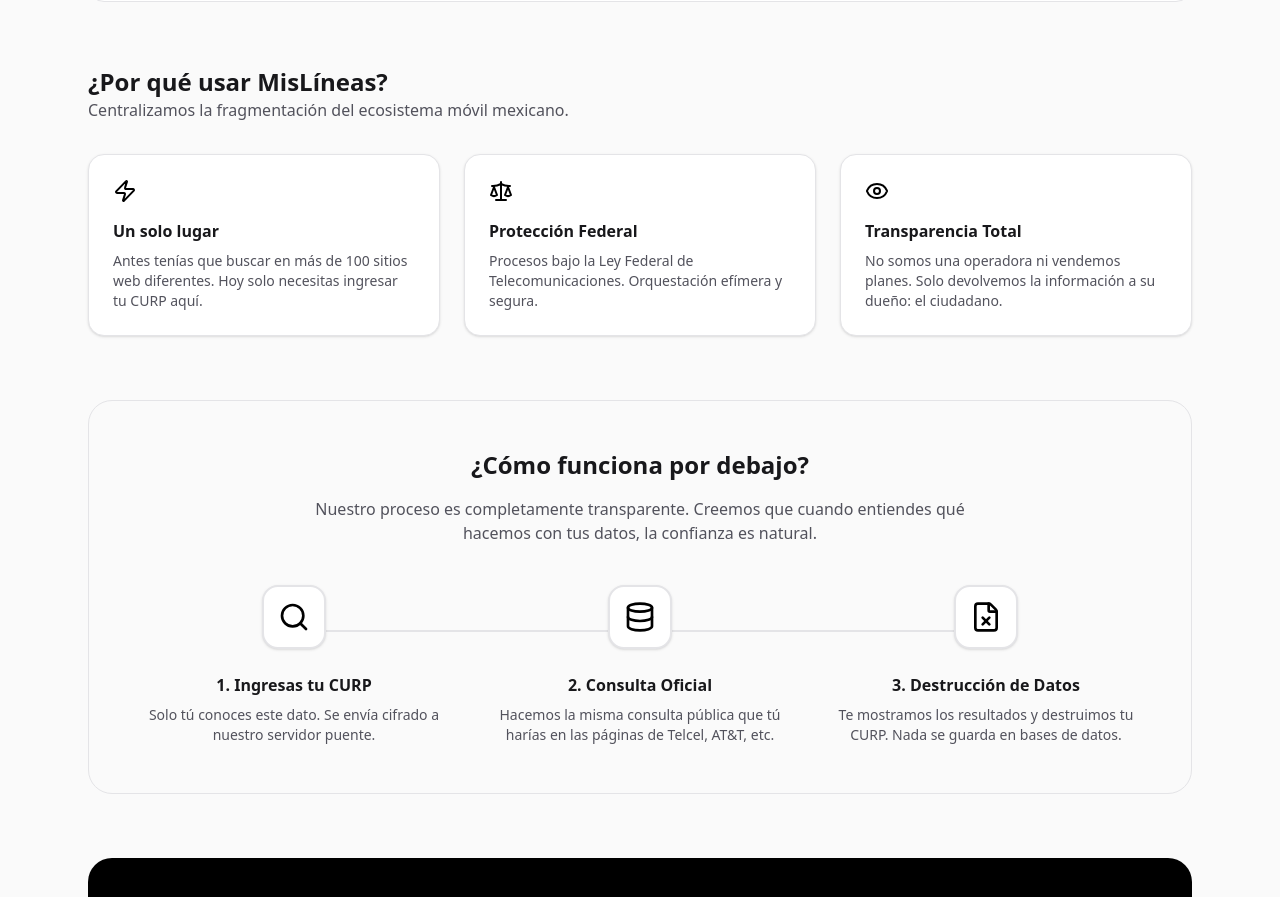
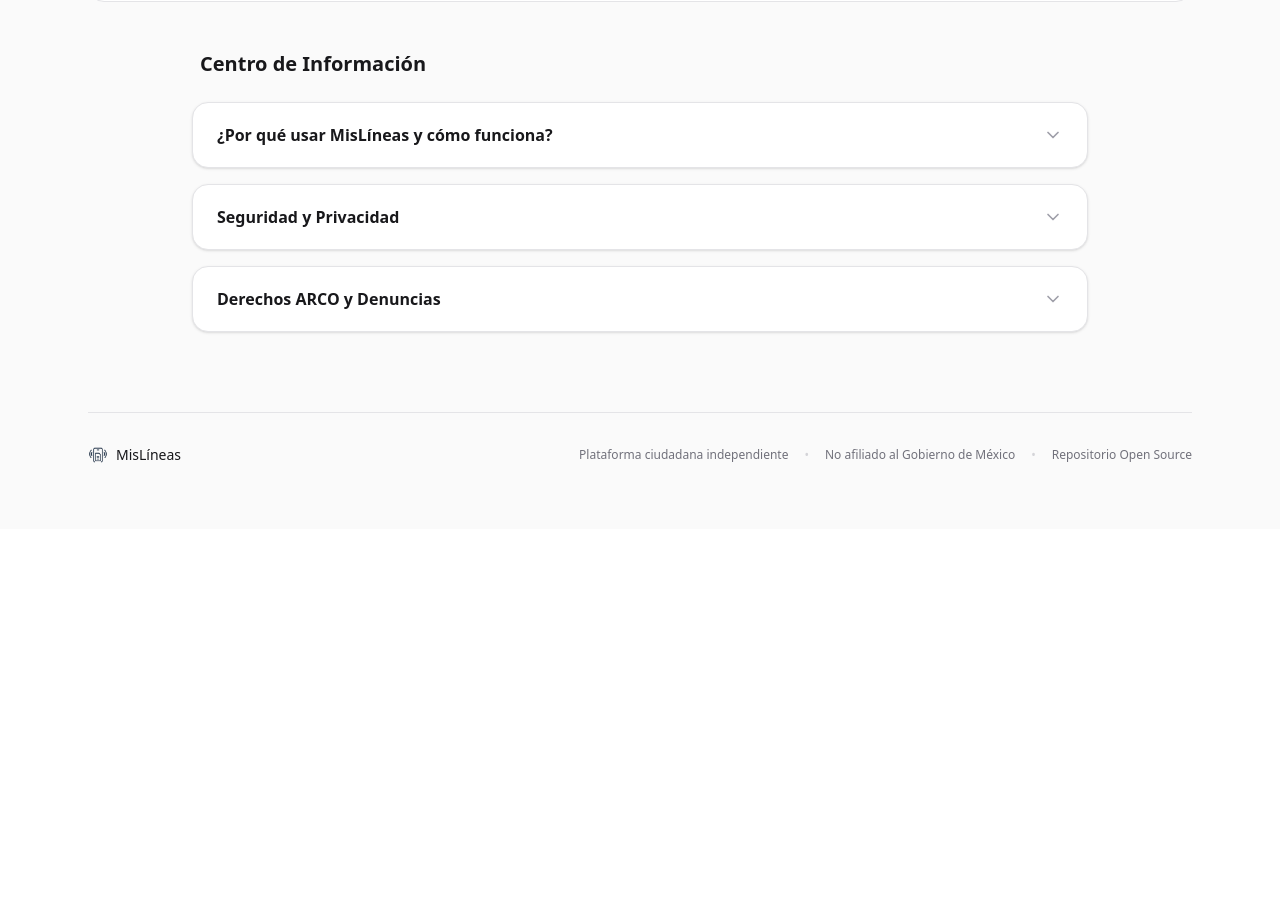
Before and after one commit to CarlosNunezMX/MisLineas, a Next.js app: page / in a window 1280 px wide. Shown: the part 1900-2797 px from the top of the page. After the commit the page ends 2429 px from the top, so only its background shows below. Built offline with nearby package versions, Linux system fonts and the light colour scheme.

Commit message:
feat: implement AccordionItem component and restructure sections for improved layout and user experience

```diff
--- a/src/app/page.tsx
+++ b/src/app/page.tsx
@@ -4,6 +4,7 @@ import { AlertCircle } from "lucide-react";
 import { AnimatePresence } from "motion/react";
 import type React from "react";
 import { useState } from "react";
+import { AccordionItem } from "@/components/home/AccordionItem";
 import { ArcoSection } from "@/components/home/ArcoSection";
 import { CurpForm } from "@/components/home/CurpForm";
 import { EmptyState } from "@/components/home/EmptyState";
@@ -114,11 +115,23 @@ export default function MisLineas() {
           </div>
         </div>
 
-        <div className="mt-20 space-y-16">
+        <div className="mt-20 space-y-12">
           <OperatorsSection />
-          <WhySection />
-          <SecuritySection />
-          <ArcoSection />
+
+          <div className="max-w-4xl mx-auto space-y-4">
+            <h2 className="text-xl font-bold text-zinc-900 mb-6 px-2 text-center md:text-left">
+              Centro de Información
+            </h2>
+            <AccordionItem title="¿Por qué usar MisLíneas y cómo funciona?">
+              <WhySection />
+            </AccordionItem>
+            <AccordionItem title="Seguridad y Privacidad">
+              <SecuritySection />
+            </AccordionItem>
+            <AccordionItem title="Derechos ARCO y Denuncias">
+              <ArcoSection />
+            </AccordionItem>
+          </div>
         </div>
 
         <Footer />
--- /dev/null
+++ b/src/components/home/AccordionItem.tsx
@@ -0,0 +1,49 @@
+import { ChevronDown } from "lucide-react";
+import { AnimatePresence, motion } from "motion/react";
+import { type ReactNode, useState } from "react";
+
+interface AccordionItemProps {
+  title: string;
+  children: ReactNode;
+  defaultOpen?: boolean;
+}
+
+export function AccordionItem({
+  title,
+  children,
+  defaultOpen = false,
+}: AccordionItemProps) {
+  const [isOpen, setIsOpen] = useState(defaultOpen);
+
+  return (
+    <div className="border border-zinc-200 bg-white rounded-2xl overflow-hidden shadow-sm">
+      <button
+        onClick={() => setIsOpen(!isOpen)}
+        className="w-full text-left px-6 py-5 flex items-center justify-between font-semibold text-zinc-900 focus:outline-none focus-visible:ring-2 focus-visible:ring-zinc-900"
+        aria-expanded={isOpen}
+      >
+        {title}
+        <motion.div
+          animate={{ rotate: isOpen ? 180 : 0 }}
+          transition={{ duration: 0.2 }}
+        >
+          <ChevronDown className="w-5 h-5 text-zinc-400" />
+        </motion.div>
+      </button>
+      <AnimatePresence initial={false}>
+        {isOpen && (
+          <motion.div
+            initial={{ height: 0, opacity: 0 }}
+            animate={{ height: "auto", opacity: 1 }}
+            exit={{ height: 0, opacity: 0 }}
+            transition={{ duration: 0.2, ease: "easeInOut" }}
+          >
+            <div className="px-6 pb-6 pt-0 border-t border-zinc-100">
+              {children}
+            </div>
+          </motion.div>
+        )}
+      </AnimatePresence>
+    </div>
+  );
+}
--- a/src/components/home/LineCard.tsx
+++ b/src/components/home/LineCard.tsx
@@ -1,6 +1,6 @@
 "use client";
 
-import { ExternalLink, Flag, Phone } from "lucide-react";
+import { ExternalLink, Flag, MessageSquareWarning, Phone } from "lucide-react";
 import { motion } from "motion/react";
 import { CopyButton } from "@/components/ui/CopyButton";
 import { getProviderWebsite } from "@/lib/data/providerWebsites";
@@ -83,6 +83,18 @@ export function LineCard({ linea, idx, onReport }: Props) {
             <Flag className="w-4 h-4" />
           </button>
         )}
+        {(linea.isError || linea.isNotFound) && (
+          <a
+            href="https://docs.google.com/forms/d/e/1FAIpQLSdI1KnQDXHA6lnAD29JZLokvf5NRCeLb_wPuTiDQ1bs8os6_A/viewform"
+            target="_blank"
+            rel="noopener noreferrer"
+            className="p-2 text-zinc-400 hover:text-blue-500 hover:bg-blue-50 rounded-xl transition-colors"
+            aria-label={`Reportar problema con ${linea.operadora}`}
+            title="Ayúdenos reportando este problema"
+          >
+            <MessageSquareWarning className="w-4 h-4" />
+          </a>
+        )}
         {website && isConfirmed && (
           <a
             href={website}
--- a/src/components/home/Navbar.tsx
+++ b/src/components/home/Navbar.tsx
@@ -17,8 +17,8 @@ export function Navbar() {
             <Image
               src={logo}
               alt="MisLíneas"
-              width={28}
-              height={28}
+              width={34}
+              height={34}
               className="rounded-md transition-transform group-hover:scale-105"
             />
             <span className="font-semibold text-lg tracking-tight">
--- a/src/components/home/ResultsPanel.tsx
+++ b/src/components/home/ResultsPanel.tsx
@@ -1,6 +1,6 @@
 "use client";
 
-import { Search } from "lucide-react";
+import { MessageSquareWarning, Search } from "lucide-react";
 import { motion } from "motion/react";
 import { useState } from "react";
 import { FilterTabs } from "@/components/home/FilterTabs";
@@ -93,6 +93,25 @@ export function ResultsPanel({
         onNuevaConsulta={onNuevaConsulta}
       />
 
+      {!loading && (errorLines.length > 0 || notFoundLines.length > 0) && (
+        <div className="bg-blue-50 text-blue-900 text-sm p-4 rounded-2xl border border-blue-100 flex gap-3 text-left shadow-sm">
+          <MessageSquareWarning className="w-5 h-5 text-blue-600 shrink-0 mt-0.5" />
+          <p>
+            <strong>¿Una línea no aparece o un operador falló?</strong> Al ser
+            un proyecto independiente dependemos del feedback de la comunidad.{" "}
+            <a
+              href="https://docs.google.com/forms/d/e/1FAIpQLSdI1KnQDXHA6lnAD29JZLokvf5NRCeLb_wPuTiDQ1bs8os6_A/viewform"
+              target="_blank"
+              rel="noopener noreferrer"
+              className="font-semibold underline underline-offset-2 hover:text-blue-700"
+            >
+              Repórtanos el problema aquí
+            </a>{" "}
+            para investigar y buscar una solución.
+          </p>
+        </div>
+      )}
+
       <FilterTabs
         tabs={filterTabs}
         active={activeFilter}
--- a/src/components/home/SecuritySection.tsx
+++ b/src/components/home/SecuritySection.tsx
@@ -3,17 +3,11 @@ import { SECURITY_BULLETS } from "@/lib/data/content";
 
 export function SecuritySection() {
   return (
-    <section
-      id="seguridad"
-      className="bg-black text-white rounded-3xl p-8 sm:p-12 scroll-mt-24"
-    >
-      <div className="grid md:grid-cols-2 gap-12 items-center">
+    <div className="pt-4">
+      <div className="grid md:grid-cols-2 gap-8 items-start">
         <div>
-          <Lock className="w-8 h-8 text-zinc-400 mb-6" />
-          <h2 className="text-2xl sm:text-3xl font-bold mb-4">
-            Seguridad Zero-Knowledge
-          </h2>
-          <p className="text-zinc-400 leading-relaxed mb-6">
+          <Lock className="w-8 h-8 text-zinc-900 mb-4" />
+          <p className="text-zinc-600 leading-relaxed mb-6 text-sm">
             No contamos con una base de datos de usuarios; cada consulta
             orquesta conexiones cifradas de punto a punto con los registros
             oficiales de las operadoras. Si notas un historial de búsquedas,
@@ -24,29 +18,29 @@ export function SecuritySection() {
             {SECURITY_BULLETS.map((item) => (
               <li
                 key={item}
-                className="flex items-center gap-3 text-sm text-zinc-300"
+                className="flex items-center gap-3 text-sm text-zinc-700"
               >
-                <CheckCircle2 className="w-4 h-4 text-emerald-400 shrink-0" />{" "}
+                <CheckCircle2 className="w-4 h-4 text-emerald-500 shrink-0" />{" "}
                 {item}
               </li>
             ))}
           </ul>
-          <p className="text-sm text-zinc-400 mt-6">
+          <p className="text-sm text-zinc-500 mt-6">
             Puedes revisar el código y validar cómo operamos en nuestro
             repositorio público de GitHub:{" "}
             <a
               href="https://github.com/moraxh/MisLineas"
               target="_blank"
               rel="noopener noreferrer"
-              className="text-zinc-200 underline underline-offset-4 hover:text-white transition-colors"
+              className="text-zinc-900 font-medium underline underline-offset-4 hover:opacity-80 transition-opacity"
             >
               github.com/moraxh/MisLineas
             </a>
             .
           </p>
         </div>
-        <div className="bg-zinc-900 border border-zinc-800 rounded-2xl p-6 shadow-xl">
-          <div className="flex justify-between items-center text-xs font-mono text-zinc-500 mb-4 pb-4 border-b border-zinc-800">
+        <div className="bg-zinc-900 text-white border border-zinc-800 rounded-2xl p-6 shadow-xl">
+          <div className="flex justify-between items-center text-xs font-mono text-zinc-400 mb-4 pb-4 border-b border-zinc-700">
             <span>STATUS: SECURE</span>
             <span className="text-emerald-400">● ENCRYPTED TUNNEL</span>
           </div>
@@ -57,6 +51,6 @@ export function SecuritySection() {
           </div>
         </div>
       </div>
-    </section>
+    </div>
   );
 }
--- a/src/components/home/WhySection.tsx
+++ b/src/components/home/WhySection.tsx
@@ -3,12 +3,9 @@ import { WHY_CARDS } from "@/lib/data/content";
 
 export function WhySection() {
   return (
-    <div className="space-y-16">
+    <div className="space-y-10 pt-4">
       <section className="grid sm:grid-cols-3 gap-6">
         <div className="sm:col-span-3 mb-2">
-          <h2 className="text-2xl font-bold text-zinc-900">
-            ¿Por qué usar MisLíneas?
-          </h2>
           <p className="text-zinc-600">
             Centralizamos la fragmentación del ecosistema móvil mexicano.
           </p>
@@ -16,7 +13,7 @@ export function WhySection() {
         {WHY_CARDS.map((card) => (
           <div
             key={card.title}
-            className="bg-white border border-zinc-200 p-6 rounded-2xl shadow-sm"
+            className="bg-zinc-50 border border-zinc-200 p-6 rounded-2xl"
           >
             <card.icon className="w-6 h-6 text-black mb-4" />
             <h3 className="font-semibold text-zinc-900 mb-2">{card.title}</h3>
@@ -25,12 +22,12 @@ export function WhySection() {
         ))}
       </section>
 
-      <section className="bg-zinc-50 border border-zinc-200 rounded-3xl p-8 sm:p-12">
+      <section>
         <div className="text-center max-w-2xl mx-auto mb-10">
-          <h2 className="text-2xl font-bold text-zinc-900 mb-4">
+          <h2 className="text-xl font-bold text-zinc-900 mb-4">
             ¿Cómo funciona por debajo?
           </h2>
-          <p className="text-zinc-600">
+          <p className="text-zinc-600 text-sm">
             Nuestro proceso es completamente transparente. Creemos que cuando
             entiendes qué hacemos con tus datos, la confianza es natural.
           </p>
@@ -44,7 +41,7 @@ export function WhySection() {
             <h3 className="font-bold text-zinc-900 mb-2">
               1. Ingresas tu CURP
             </h3>
-            <p className="text-sm text-zinc-600">
+            <p className="text-xs text-zinc-600 max-w-[200px]">
               Solo tú conoces este dato. Se envía cifrado a nuestro servidor
               puente.
             </p>
@@ -56,7 +53,7 @@ export function WhySection() {
             <h3 className="font-bold text-zinc-900 mb-2">
               2. Consulta Oficial
             </h3>
-            <p className="text-sm text-zinc-600">
+            <p className="text-xs text-zinc-600 max-w-[200px]">
               Hacemos la misma consulta pública que tú harías en las páginas de
               Telcel, AT&T, etc.
             </p>
@@ -68,7 +65,7 @@ export function WhySection() {
             <h3 className="font-bold text-zinc-900 mb-2">
               3. Destrucción de Datos
             </h3>
-            <p className="text-sm text-zinc-600">
+            <p className="text-xs text-zinc-600 max-w-[200px]">
               Te mostramos los resultados y destruimos tu CURP. Nada se guarda
               en bases de datos.
             </p>
```
Also changed, not shown: src/components/home/ArcoSection.tsx (+10 -14 lines).
